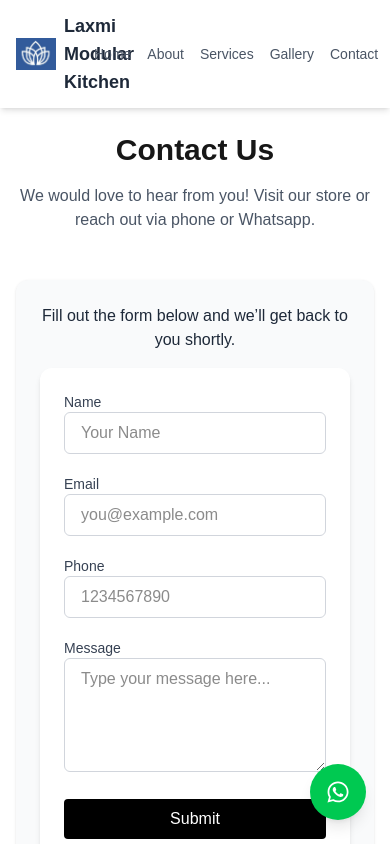
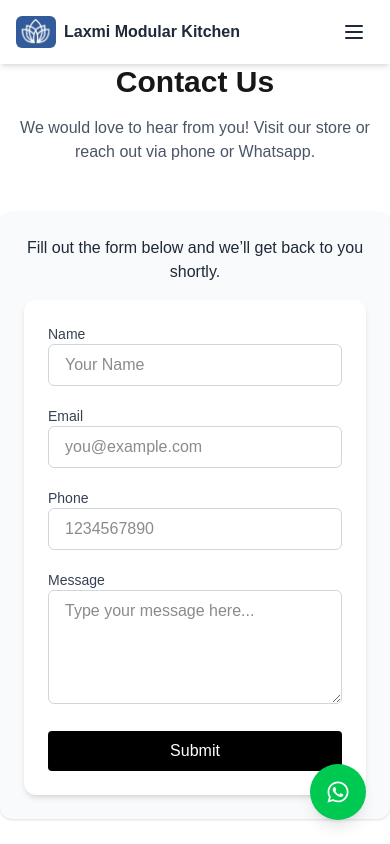
Before and after one commit to chiranjiv95/laxmi-interiors-web, a Next.js app: page /contact in a window 390 px wide. Shown: the top 844 px of the page. Built offline with nearby package versions, Linux system fonts and the light colour scheme.

Commit message:
ui enhancements before release

```diff
--- a/src/app/components/Header.tsx
+++ b/src/app/components/Header.tsx
@@ -1,27 +1,141 @@
+"use client";
 import Image from "next/image";
 import Link from "next/link";
-import React from "react";
+import React, { useState, useEffect } from "react";
+import { Menu, X } from "lucide-react";
 
 const Header = () => {
+  const [isOpen, setIsOpen] = useState(false);
+
+  // Close mobile menu when screen size changes
+  useEffect(() => {
+    const handleResize = () => {
+      if (window.innerWidth >= 768) {
+        setIsOpen(false);
+      }
+    };
+
+    window.addEventListener("resize", handleResize);
+    return () => window.removeEventListener("resize", handleResize);
+  }, []);
+
+  // Close mobile menu when clicking outside
+  useEffect(() => {
+    const handleClickOutside = (event: MouseEvent): void => {
+      const target = event.target as Element;
+      if (isOpen && target && !target.closest("header")) {
+        setIsOpen(false);
+      }
+    };
+
+    document.addEventListener("click", handleClickOutside);
+    return () => document.removeEventListener("click", handleClickOutside);
+  }, [isOpen]);
+
   return (
     <header className="bg-white shadow-md sticky top-0 z-50">
-      <div className="max-w-7xl mx-auto px-4 py-3 flex justify-between items-center">
-        <Link href="/">
-          <div className="flex items-center space-x-2">
-            <Image src="/logocopy.jpeg" alt="Logo" width={40} height={40} />
-            <h2 className="text-lg font-bold text-gray-800">
-              Laxmi Modular Kitchen
-            </h2>
-          </div>
+      <div className="max-w-7xl mx-auto px-4 sm:px-6 lg:px-8 py-3 flex justify-between items-center">
+        {/* Logo */}
+        <Link href="/" className="flex items-center space-x-2 flex-shrink-0">
+          <Image
+            src="/logocopy.jpeg"
+            alt="Laxmi Modular Kitchen Logo"
+            width={40}
+            height={40}
+            className="rounded-md"
+          />
+          <h2 className="text-base sm:text-lg font-bold text-gray-800 truncate">
+            Laxmi Modular Kitchen
+          </h2>
         </Link>
 
-        <nav className="space-x-4 text-sm text-gray-600 font-medium">
-          <Link href="/">Home</Link>
-          <Link href="/about">About</Link>
-          <Link href="/services">Services</Link>
-          <Link href="/gallery">Gallery</Link>
-          <Link href="/contact">Contact</Link>
+        {/* Desktop Menu */}
+        <nav className="hidden md:flex space-x-6 lg:space-x-8 text-sm lg:text-base text-gray-600 font-medium">
+          <Link
+            href="/"
+            className="hover:text-gray-900 transition-colors duration-200 py-2"
+          >
+            Home
+          </Link>
+          <Link
+            href="/about"
+            className="hover:text-gray-900 transition-colors duration-200 py-2"
+          >
+            About
+          </Link>
+          <Link
+            href="/services"
+            className="hover:text-gray-900 transition-colors duration-200 py-2"
+          >
+            Services
+          </Link>
+          <Link
+            href="/gallery"
+            className="hover:text-gray-900 transition-colors duration-200 py-2"
+          >
+            Gallery
+          </Link>
+          <Link
+            href="/contact"
+            className="hover:text-gray-900 transition-colors duration-200 py-2"
+          >
+            Contact
+          </Link>
         </nav>
+
+        {/* Mobile Hamburger */}
+        <button
+          onClick={() => setIsOpen(!isOpen)}
+          className="md:hidden p-2 text-gray-800 hover:text-gray-600 focus:outline-none focus:ring-2 focus:ring-gray-300 rounded-md transition-colors duration-200"
+          aria-label="Toggle navigation menu"
+        >
+          {isOpen ? <X size={24} /> : <Menu size={24} />}
+        </button>
+      </div>
+
+      {/* Mobile Menu Dropdown */}
+      <div
+        className={`md:hidden transition-all duration-300 ease-in-out ${
+          isOpen ? "max-h-64 opacity-100" : "max-h-0 opacity-0 overflow-hidden"
+        }`}
+      >
+        <div className="bg-white shadow-lg border-t border-gray-100 px-4 py-2 space-y-1">
+          <Link
+            href="/"
+            onClick={() => setIsOpen(false)}
+            className="block py-3 px-2 text-gray-700 hover:text-gray-900 hover:bg-gray-50 rounded-md transition-colors duration-200"
+          >
+            Home
+          </Link>
+          <Link
+            href="/about"
+            onClick={() => setIsOpen(false)}
+            className="block py-3 px-2 text-gray-700 hover:text-gray-900 hover:bg-gray-50 rounded-md transition-colors duration-200"
+          >
+            About
+          </Link>
+          <Link
+            href="/services"
+            onClick={() => setIsOpen(false)}
+            className="block py-3 px-2 text-gray-700 hover:text-gray-900 hover:bg-gray-50 rounded-md transition-colors duration-200"
+          >
+            Services
+          </Link>
+          <Link
+            href="/gallery"
+            onClick={() => setIsOpen(false)}
+            className="block py-3 px-2 text-gray-700 hover:text-gray-900 hover:bg-gray-50 rounded-md transition-colors duration-200"
+          >
+            Gallery
+          </Link>
+          <Link
+            href="/contact"
+            onClick={() => setIsOpen(false)}
+            className="block py-3 px-2 text-gray-700 hover:text-gray-900 hover:bg-gray-50 rounded-md transition-colors duration-200"
+          >
+            Contact
+          </Link>
+        </div>
       </div>
     </header>
   );
--- a/src/app/layout.tsx
+++ b/src/app/layout.tsx
@@ -29,7 +29,7 @@
     <html lang="en">
       <body className="min-h-screen flex flex-col bg-white text-gray-800">
         <Header />
-        <main className="flex-1 max-w-7xl mx-auto px-4 py-6 w-full">
+        <main className="flex-1 mx-auto w-full">
           {children}
           <WhatsappButton />
         </main>
```
